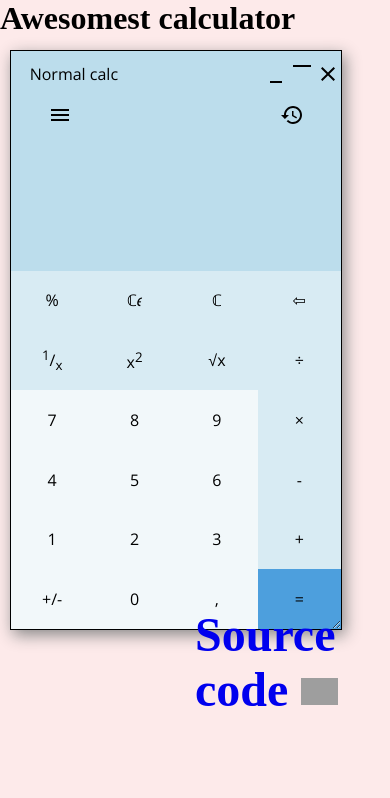
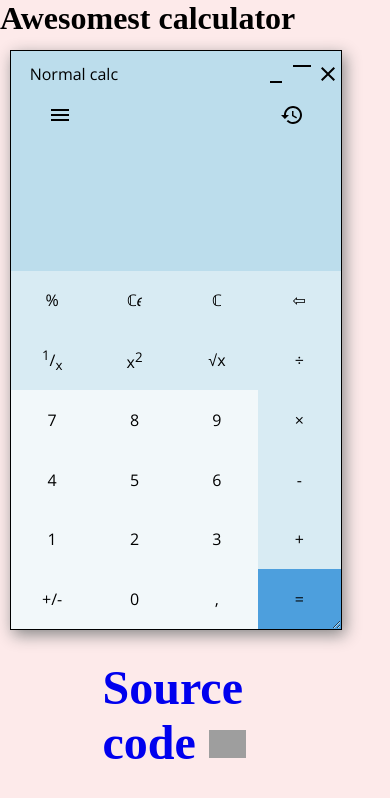
Before and after one commit to addUsername/vanilla-calc, a plain HTML site: page index.html in a window 390 px wide. Drawn offline with nearby package versions, Linux system fonts and the light colour scheme; grey boxes are pictures that could not be loaded.

Commit message:
Add files via upload

```diff
--- a/mycss.css
+++ b/mycss.css
@@ -60,10 +60,12 @@ class and the add it again */
         min-height: var(--min-sizeY-calc);
     }
     #sticker{
-        bottom: 0%;
-        right:0%;
-        width: 20%;
+
+        width: 100%;
         font-size: 1em;
+        position:absolute;
+        top: 660px;
+        left: 10px;
     }
  }
 :root{
```
